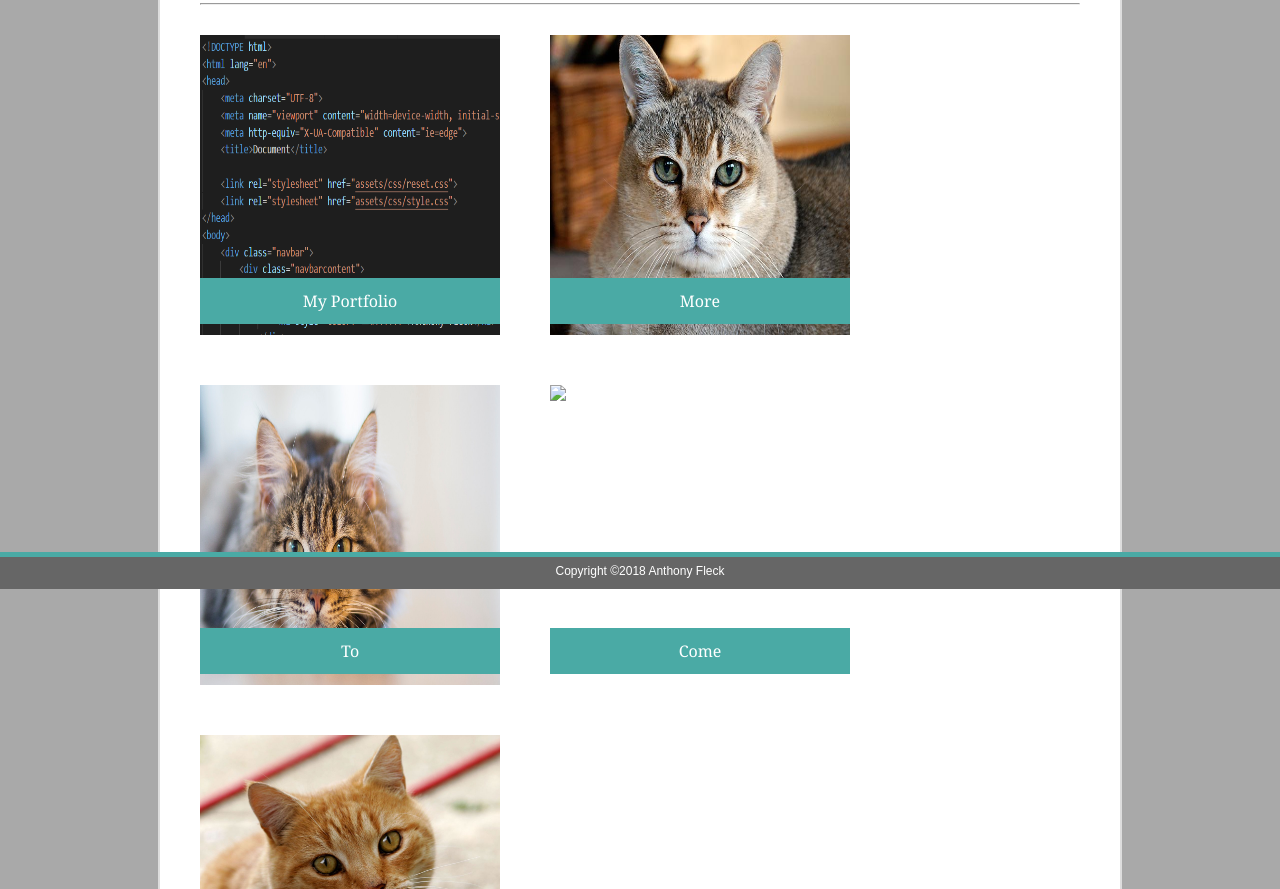
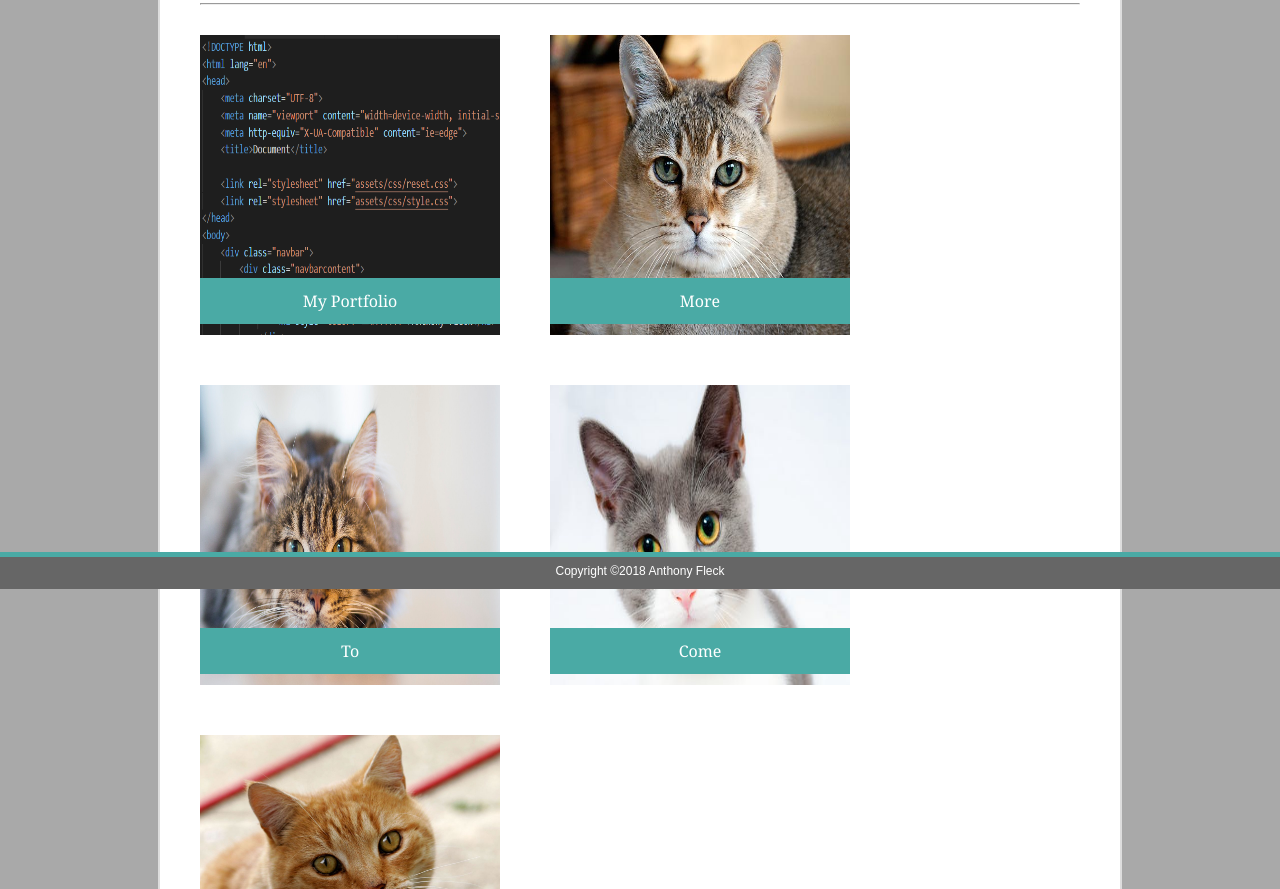
Before and after one commit to ajfleck13/Basic-Portfolio, a plain HTML site: page portfolio.html in a window 1280 px wide. Shown: the part 211-1100 px from the top of the page. Drawn offline with Linux system fonts and the light colour scheme.

Commit message:
fix asset name

```diff
--- a/portfolio.html
+++ b/portfolio.html
@@ -60,7 +60,7 @@
             </div>
 
             <div class="pfelement">
-                <img class="gridimage" src="assets/images/cat3.jpg">
+                <img class="gridimage" src="assets/images/cat3.jpeg">
                 <div class="pfheader">Come</div>
             </div>
 
```
